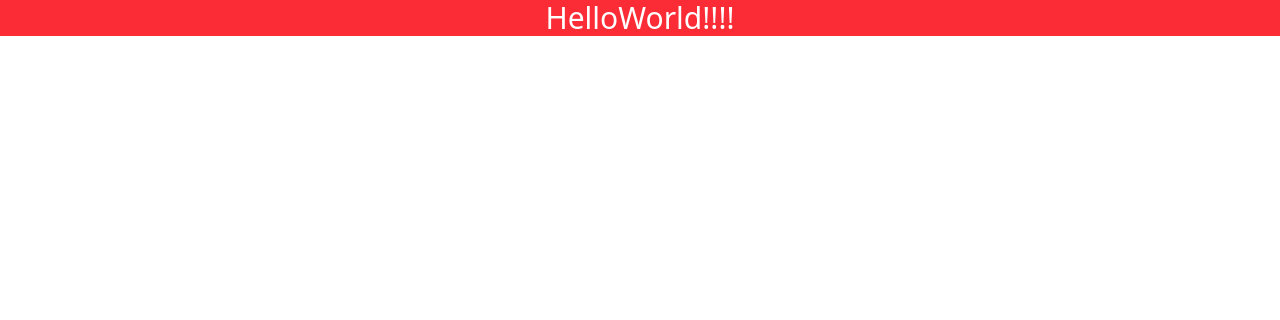
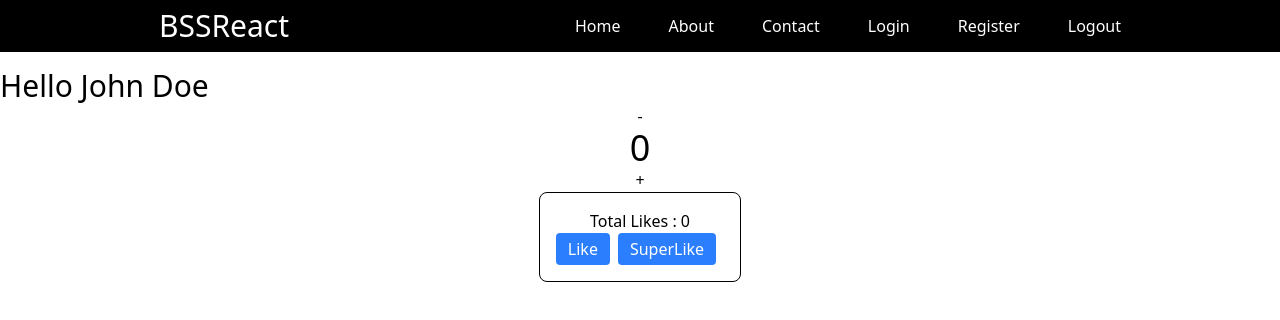
Before and after one commit to vamsee1317/reactplayground, a React (Vite) app: page / in a window 1280 px wide. Shown: the top 320 px of the page. Built offline with nearby package versions, Linux system fonts and the light colour scheme.

Commit message:
JSX | FC | CC | Props | States

```diff
--- a/src/App.jsx
+++ b/src/App.jsx
@@ -1,9 +1,25 @@
 import React from 'react'
+import Header from './components/Header'
+import { Greeting as Greet } from './components/Greeting'
+import Counter from './components/Counter';
+import LikesCounter from './components/LikesCounter';
 
 export default function App() {
+
+  const brandName = "BSSReact";
+
+  const navbarData = ["Home", "About", "Contact", "Login", "Register", "Logout"];
+
+  const userName = "John Doe";
+
+
   return (
     <div>
-      <h1 className='text-3xl bg-red-500 text-white text-center'>HelloWorld!!!!</h1>
+      <Header brand={brandName} navData={navbarData}/>
+      <Greet name = {userName}/>
+      <Counter />
+      <LikesCounter />
+
     </div>
   )
 }
--- /dev/null
+++ b/src/components/Counter.jsx
@@ -0,0 +1,38 @@
+import React, { useState } from 'react'
+
+export default function Counter() {
+
+    const [count, setCount] = useState(0);
+    // Login status
+    const [isLogin, setIsLogin] = useState(false);
+
+    // Increment function
+
+    const increment = ()=>{
+        setCount((prev)=>{
+            return prev + 1;
+        })
+
+         setCount((prev)=>{
+            return prev + 1;
+        })
+    }
+
+    // Decrement function
+    const decrement = ()=>{
+        setCount((prevState)=>{
+            return prevState - 1;
+        })
+                setCount((prevState)=>{
+            return prevState - 1;
+        })
+    }
+
+  return (
+    <div className='text-center'>
+        <button onClick={decrement}> - </button>
+        <h1 className='text-4xl'>{count} </h1>
+        <button onClick={increment}> + </button>
+    </div>
+  )
+}
--- /dev/null
+++ b/src/components/Greeting.jsx
@@ -0,0 +1,16 @@
+import React, { Component } from 'react'
+
+export class Greeting extends Component {
+
+ constructor(props){
+    super(props);
+ }
+
+  render() {
+    return (
+      <div className='mt-4'>
+        <h1 className='text-3xl'>Hello {this.props.name}</h1>
+      </div>
+    )
+  }
+}
--- /dev/null
+++ b/src/components/Header.jsx
@@ -0,0 +1,31 @@
+import React from "react";
+
+// function Header(){
+//     return(
+//         <div>
+//             <h1>Header using FC</h1>
+//         </div>
+//     )
+// }
+
+const Header = ({brand, navData}) =>{
+
+    return(
+        <div className="bg-black flex justify-around text-white py-2 px-4 items-center">
+
+            <h1 className="text-3xl">{brand}</h1>
+
+            <ul className="flex gap-12 ">
+                {
+                    navData.map((link, index)=>{
+                        return(
+                            <li key={index}>{link}</li>
+                        )
+                    })
+                }
+            </ul>
+        </div>
+    )
+}
+
+export default Header;  //exporting the component
--- /dev/null
+++ b/src/components/LikesCounter.jsx
@@ -0,0 +1,28 @@
+import React,{useState} from 'react'
+
+export default function LikesCounter() {
+
+    const [likes, setLikes] = useState(0);
+
+    const handleLike = () =>{
+
+        setLikes(likes + 1);
+        setLikes(likes + 1);  // Not recommended when doing multiple updates
+
+    }
+        console.log(likes);
+
+    const handleSuperLike = () =>{
+        setLikes( prevLikes => prevLikes + 1);
+        setLikes( prevLikes => prevLikes + 1); // using prevState ensure both updates are applied
+
+    }
+
+  return (
+    <div className='p-4 border w-fit text-center m-auto rounded-lg'>
+        <h2>Total Likes : {likes} </h2>
+        <button className='mr-2 bg-blue-500 text-white px-3 py-1 rounded' onClick={handleLike}>Like</button>
+        <button className='mr-2 bg-blue-500 text-white px-3 py-1 rounded' onClick={handleSuperLike}>SuperLike</button>
+    </div>
+  )
+}
```
Also changed, not shown: src/theory.js (added, +77 -0 lines).
